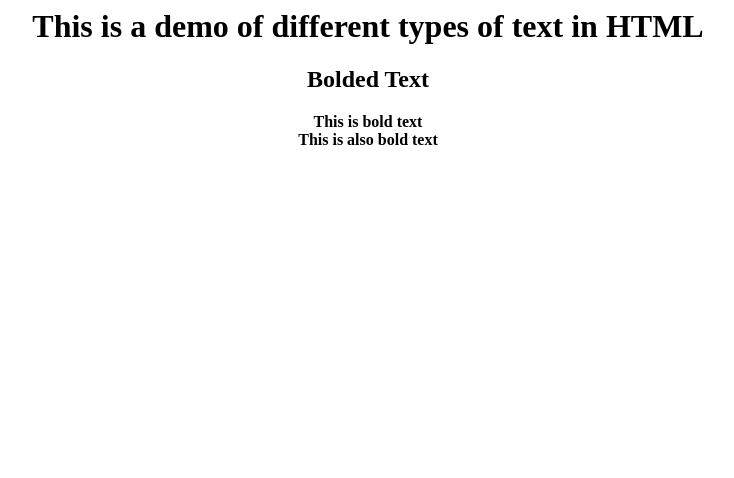
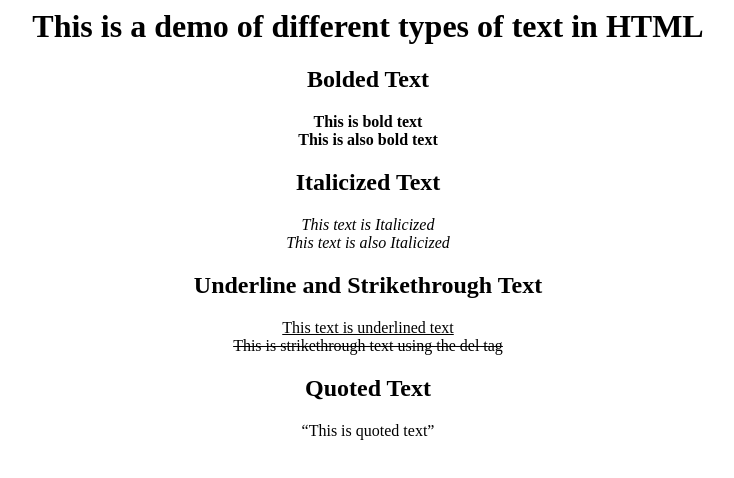
Before and after one commit to akpatell/akpatell.github.io, a plain HTML site: page textdemo.html in a window 1280 px wide. Shown: the whole page, without its empty margins (272-1006 px from the left). Drawn offline with Linux system fonts and the light colour scheme.

Commit message:
updated text demo

```diff
--- a/textdemo.html
+++ b/textdemo.html
@@ -13,6 +13,23 @@
                 <b>This is bold text</b> <br>
                 <strong>This is also bold text</strong>
             </p>
+
+            <h2>Italicized Text</h2>
+            <p>
+                <i>This text is Italicized</i> <br>
+                <em>This text is also Italicized</em>
+            </p>
+
+            <h2>Underline and Strikethrough Text</h2>
+            <p>
+                <u>This text is underlined text</u> <br>
+                <del>This is strikethrough text using the del tag</del>
+            </p>
+
+            <h2>Quoted Text</h2>
+            <p>
+                <q>This is quoted text</q>
+            </p>
         </center>
   <body>
 <html>
```
